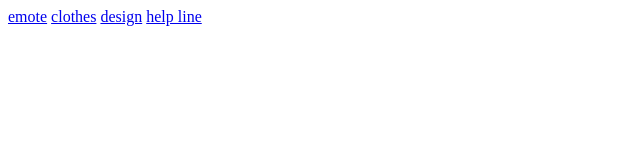
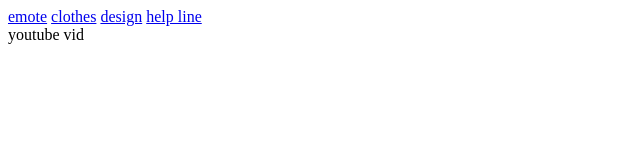
Before and after one commit to AASHIRWADGAMINGXD/github.io, a plain HTML site: page CF.html in a window 1280 px wide. Shown: the full height of the page, 0-640 px from the left. Drawn offline with Linux system fonts and the light colour scheme.

Commit message:
Update CF.html

```diff
--- a/CF.html
+++ b/CF.html
@@ -13,7 +13,8 @@
      <a href="https://youtu.be/P2Bhzr5xcw8?si=Jdj_ERLDRtiPNuLR ">clothes</a>
         <a href="#"> design</a>
          <a href="#">help line</a>
-
+  <br>
+      <a herf="@">youtube vid </a>
 </body>
 
 </html>
```
